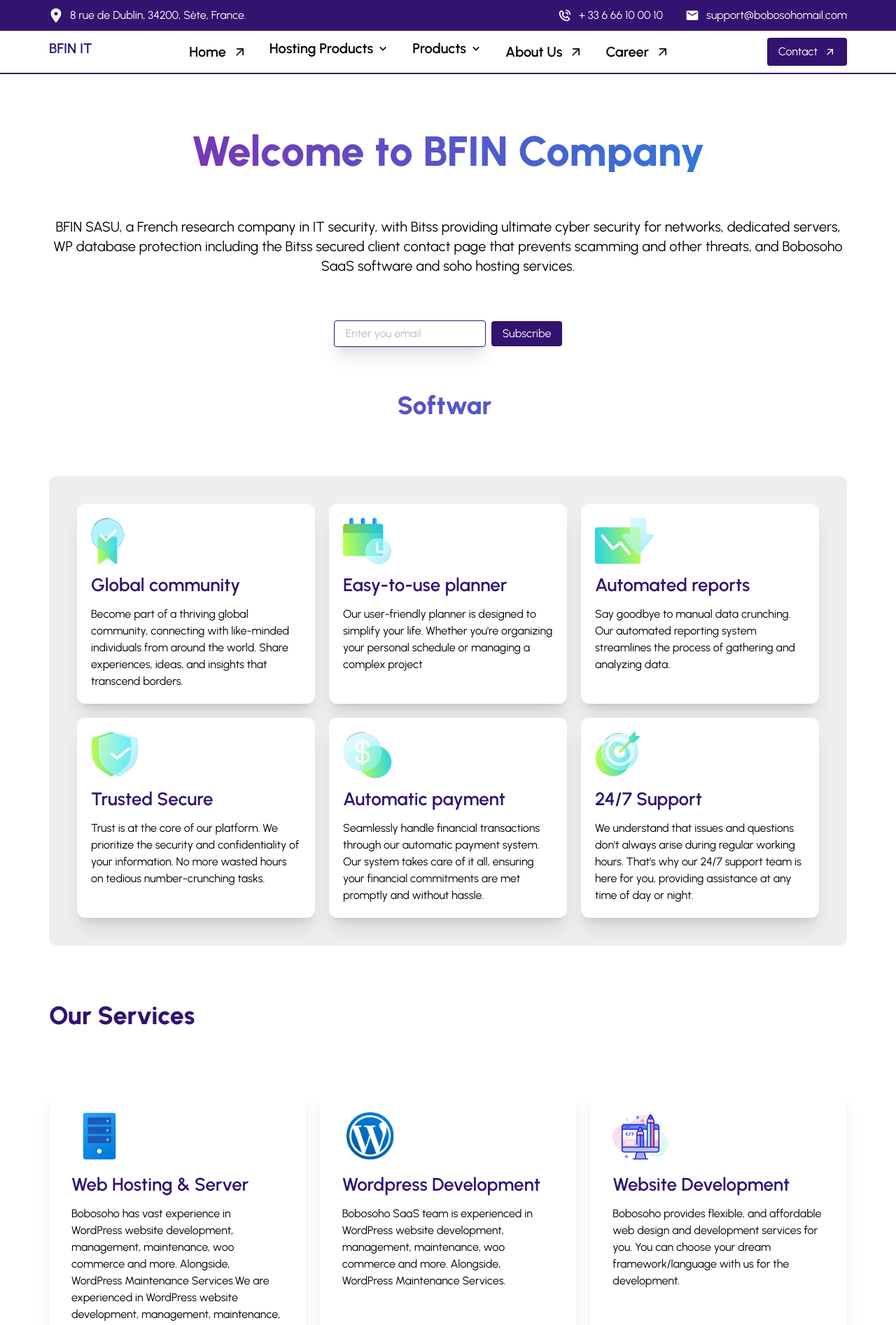
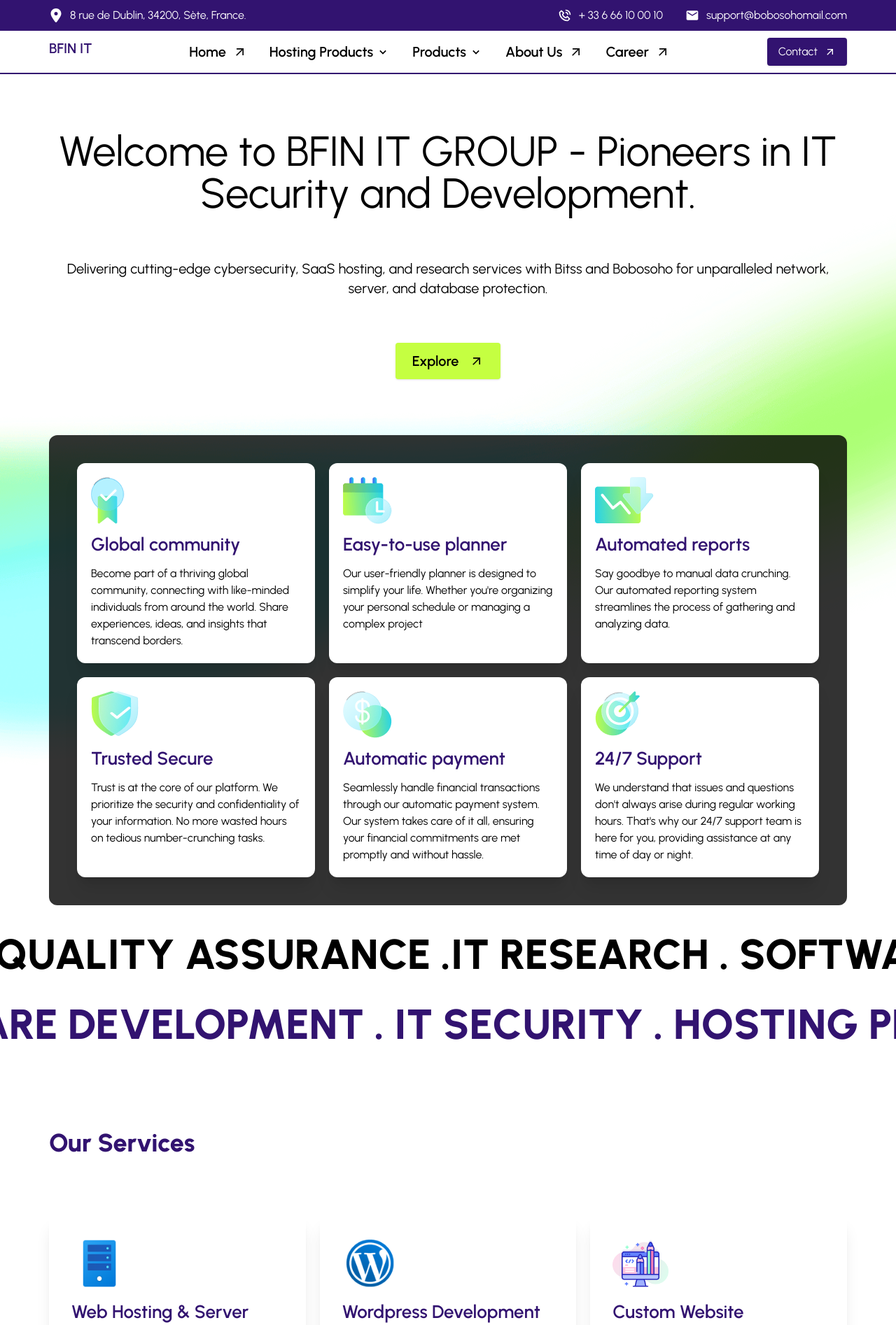
Before and after one commit to NashedShahRoni22/BFIN_Company, a React (Vite) app: page / in a window 1280 px wide. Shown: the top 1894 px of the page at 70% size. Built offline with nearby package versions, Linux system fonts and the light colour scheme; a web font is replaced by a local one.

Commit message:
Merques added

```diff
--- a/package.json
+++ b/package.json
@@ -13,6 +13,7 @@
     "@material-tailwind/react": "^2.1.9",
     "react": "^18.3.1",
     "react-dom": "^18.3.1",
+    "react-fast-marquee": "^1.6.5",
     "react-icons": "^5.2.1",
     "react-router-dom": "^6.26.0",
     "react-simple-typewriter": "^5.0.1"
--- a/src/components/Businessproof.jsx
+++ b/src/components/Businessproof.jsx
@@ -40,7 +40,7 @@
     },
   ];
   return (
-    <section className="mx-5 md:container md:mx-auto p-5 md:p-10 bg-gray-200 grid md:grid-cols-2 lg:grid-cols-3 gap-5 rounded-xl">
+    <section className="mx-5 md:container md:mx-auto p-5 md:p-10 bg-black/80 grid md:grid-cols-2 lg:grid-cols-3 gap-5 rounded-xl">
       {items.map((item, i) => (
         <div key={i} className="flex flex-col items-start gap-2.5 bg-white p-5 rounded-xl shadow-xl group hover:bg-primary hover:text-white ease-linear duration-300">
           <img src={item.image} alt="" />
--- a/src/components/DigitalEconomy.jsx
+++ b/src/components/DigitalEconomy.jsx
@@ -5,7 +5,7 @@
   return (
     <section className="mx-5 md:container md:mx-auto py-10 md:py-20 flex flex-col gap-8 md:flex-row md:items-center md:gap-16">
       <div className="md:w-1/2">
-        <img src={digitaleconomyImg} alt="" />
+        <img src={digitaleconomyImg} alt="" className="" />
       </div>
       <div className="md:w-1/2 flex flex-col gap-8 md:gap-16">
         <h5 className="text-3xl md:text-5xl text-primary font-extrabold">
--- a/src/components/HomeLanding.jsx
+++ b/src/components/HomeLanding.jsx
@@ -1,28 +1,21 @@
 import React from "react";
 import { Typewriter } from "react-simple-typewriter";
+import Businessproof from "./Businessproof";
+import { MdArrowOutward } from "react-icons/md";
 
 export default function HomeLanding() {
   return (
-    <section className="">
-      <div className="bg-primary w-full h-0.5"></div>
-      <div className="mx-5 md:container md:mx-auto py-10 md:py-20 flex flex-col gap-8 md:gap-16">
-        <h1 className="font-extrabold text-4xl md:text-6xl text-transparent bg-clip-text bg-gradient-to-r from-purple-600 to-blue-600 text-center">
-          Welcome to BFIN Company
+    <section className="banner">
+      <div className="mx-5 md:container md:mx-auto py-10 md:py-20 flex flex-col items-center gap-8 md:gap-16">
+        <h1 className="text-4xl md:text-6xl text-center">
+          Welcome to BFIN IT GROUP - Pioneers in IT Security and Development.
         </h1>
-        <p className="text-center md:text-xl ">
-          BFIN SASU, a French research company in IT security, with Bitss
-          providing ultimate cyber security for networks, dedicated servers, WP
-          database protection including the Bitss secured client contact page
-          that prevents scamming and other threats, and Bobosoho SaaS software
-          and soho hosting services.
+        <p className="text-center md:text-xl">
+          Delivering cutting-edge cybersecurity, SaaS hosting, and research
+          services with Bitss and Bobosoho for unparalleled network, server, and
+          database protection.
         </p>
-        <div className="flex items-center justify-center gap-2">
-          <input placeholder="Enter you email" className="py-1.5 px-4 border border-primary outline-none rounded shadow-xl" />
-          <button className="py-1.5 px-4 bg-primary rounded text-white">
-            Subscribe
-          </button>
-        </div>
-        <h5 className="font-extrabold text-2xl md:text-4xl text-transparent bg-clip-text bg-gradient-to-r from-purple-600 to-blue-600 text-center">
+        {/* <h5 className="font-extrabold text-2xl md:text-4xl text-transparent bg-clip-text bg-gradient-to-r from-purple-600 to-blue-600 text-center">
           <Typewriter
             words={[
               "IT research",
@@ -37,8 +30,13 @@
             deleteSpeed={50}
             delaySpeed={1000}
           />
-        </h5>
+        </h5> */}
+        <button className="px-6 py-3 bg-secondary font-semibold rounded shadow w-fit flex items-center gap-4 group md:hover:scale-110 duration-300 ease-linear">
+          <span className="md:text-xl">Explore</span>
+          <MdArrowOutward className="md:text-xl group-hover:rotate-45 duration-300 ease-linear" />
+        </button>
       </div>
+      <Businessproof />
     </section>
   );
 }
--- /dev/null
+++ b/src/components/KeywordsMerque.jsx
@@ -0,0 +1,28 @@
+import React from "react";
+import Marquee from "react-fast-marquee";
+
+export default function KeywordsMerque() {
+  return (
+    <div className="py-5 md:py-10 flex flex-col gap-5 md:gap-10">
+      <Marquee
+        speed={100}
+        pauseOnHover
+        direction="right"
+        className="text-2xl md:text-4xl lg:text-6xl uppercase font-extrabold overflow-hidden"
+      >
+        IT research . Software Development . IT Security . Hosting Provider .
+        Wordpress Development . Custom Website Development . Software Quality
+        Assurance .
+      </Marquee>
+      <Marquee
+        speed={100}
+        pauseOnHover
+        className="text-2xl md:text-4xl lg:text-6xl uppercase font-extrabold text-primary overflow-hidden"
+      >
+        IT research . Software Development . IT Security . Hosting Provider .
+        Wordpress Development . Custom Website Development . Software Quality
+        Assurance .
+      </Marquee>
+    </div>
+  );
+}
--- a/src/components/OurServices.jsx
+++ b/src/components/OurServices.jsx
@@ -10,27 +10,32 @@
     {
       image: hosting,
       title: "Web Hosting & Server",
-      desc: "Bobosoho has vast experience in WordPress website development, management, maintenance, woo commerce and more. Alongside, WordPress Maintenance Services.We are experienced in WordPress website development, management, maintenance, woo commerce and more. Alongside, WordPress Maintenance Services.",
+      desc: "Bobosoho offers comprehensive WordPress website services, including development, management, and maintenance, with expertise in WooCommerce and other related platforms. We provide reliable WordPress maintenance services, ensuring your website runs smoothly, efficiently, and securely.",
     },
     {
       image: wp,
       title: "Wordpress Development",
-      desc: "Bobosoho SaaS team is experienced in WordPress website development, management, maintenance, woo commerce and more. Alongside, WordPress Maintenance Services.",
+      desc: "Our SaaS team specializes in WordPress development, offering full-service management and maintenance. We provide tailored solutions for WooCommerce and other plugins, ensuring your WordPress site meets your specific needs with robust support and consistent performance.",
     },
     {
       image: web,
-      title: "Website Development",
-      desc: "Bobosoho provides flexible, and affordable web design and development services for you. You can choose your dream framework/language with us for the development.",
+      title: "Custom Website Development",
+      desc: "Bobosoho delivers customized web design and development services, offering flexibility in framework or language selection. We build websites that are tailored to your vision, ensuring they are both functional and affordable.",
+    },
+    {
+      image: web,
+      title: "Cyber Security",
+      desc: "Protect your website with Bobosoho's cybersecurity plugin, offering real-time monitoring, automated threat detection, and comprehensive protection against malware, DDoS attacks, and data breaches. Our easy-to-deploy solution includes firewall integration, secure login systems, and vulnerability assessments.",
     },
     {
       image: white,
       title: "SaaS White Label",
-      desc: "Bobosoho provides flexible, and affordable SaaS design and development services for you. Try the Bobosoho white label products a cost effective way of starting your IT SaaS business online from anywhere. You can choose your own branded SaaS business dream and build your own branded business.",
+      desc: "Bobosoho offers affordable white-label SaaS design and development services, allowing you to start your own branded IT SaaS business. We provide the tools and support needed to build and launch your unique SaaS platform.",
     },
     {
       image: retail,
       title: "BFIN Retail",
-      desc: "For 3 D manufacturing Contact us or send us your prototype we will under strict confidentiality contract, scan, produce it until it is exactly what your require, we will then manufacture under licence and manage all IT distribution, this is website creation, maintenance, secured hosting with bfin firewall and cyber verification system, and provide online sales management and client and product support. Includes shipping to your clients. Visit Bfin retail for our cameleasy products, saddles for droamdaires, camels, lama, cow etc. Our retail brands kcorral and cameleasy.",
+      desc: "For confidential 3D manufacturing, send us your prototype. We manage the entire process, including scanning, production, licensing, IT distribution, secure hosting, online sales management, and product support. Explore our retail brands, Kcorral and Cameleasy, for specialized products like saddles for camels and more.",
     },
   ];
   return (
@@ -42,7 +47,9 @@
         {items.map((item) => (
           <div className="flex flex-col gap-2.5 p-8 rounded-xl shadow-xl md:hover:-translate-y-5 ease-linear duration-300">
             <img src={item.image} className="h-[80px] w-[80px]" alt="" />
-            <h5 className="text-[20px] md:text-[26px] font-semibold text-primary">{item.title}</h5>
+            <h5 className="text-[20px] md:text-[26px] font-semibold text-primary">
+              {item.title}
+            </h5>
             <p className="text-[12px] md:text-[16px]">{item.desc}</p>
           </div>
         ))}
--- a/src/index.css
+++ b/src/index.css
@@ -5,3 +5,8 @@
 *{
     font-family: "Urbanist", sans-serif;
 }
+.banner{
+    background: url("../src/assets/bg-banner.png");
+    background-position: center;
+    background-size: cover;
+}
--- a/src/pages/Home.jsx
+++ b/src/pages/Home.jsx
@@ -1,15 +1,15 @@
 import React from 'react'
 import HomeLanding from '../components/HomeLanding'
-import Businessproof from '../components/Businessproof'
 import OurServices from '../components/OurServices'
 import DigitalEconomy from '../components/DigitalEconomy'
 import OurWorkingProcess from '../components/OurWorkingProcess'
+import KeywordsMerque from '../components/KeywordsMerque'
 
 export default function Home() {
   return (
     <main>
         <HomeLanding/>
-        <Businessproof/>
+        <KeywordsMerque/>
         <OurServices/>
         <DigitalEconomy/>
         <OurWorkingProcess/>
--- a/src/shared/Topbar.jsx
+++ b/src/shared/Topbar.jsx
@@ -119,10 +119,11 @@
     },
   ];
   return (
-    <nav className="py-2.5 mx-5 md:container md:mx-auto flex justify-between">
+    <nav className="sticky top-0 bg-white z-50">
+      <section className="py-2.5 mx-5 md:container md:mx-auto flex justify-between">
         <p className="text-[20px] text-primary font-semibold">BFIN IT</p>
         {/* desktop view  */}
-      <div className="hidden lg:flex lg:gap-8">
+        <div className="hidden lg:flex lg:gap-8 lg:items-center">
           {MenuItems.map((mi, i) => (
             <>
               {mi.child ? (
@@ -165,7 +166,7 @@
         )}
 
         {showNav && (
-        <div className="lg:hidden p-5 flex flex-col gap-4 absolute top-20 left-0 bg-white min-w-full min-h-screen">
+          <div className="lg:hidden p-5 flex flex-col gap-4 absolute top-10 left-0 bg-white min-w-full min-h-screen">
             {MenuItems.map((mi, i) => (
               <>
                 {mi.child ? (
@@ -218,9 +219,11 @@
           </div>
         )}
 
-      <Link className="px-4 py-2 bg-primary rounded shadow text-white hidden lg:flex gap-2.5 items-center">
-        Contact <MdArrowOutward />
+        <Link className="px-4 py-2 bg-primary rounded shadow text-white hidden lg:flex gap-2.5 items-center group">
+          Contact <MdArrowOutward className="group-hover:rotate-45 duration-300 ease-linear" />
         </Link>
+      </section>
+      <div className="bg-primary w-full h-0.5"></div>
     </nav>
   );
 }
--- a/tailwind.config.js
+++ b/tailwind.config.js
@@ -5,6 +5,7 @@
   theme: {
     colors: {
       'primary': '#321370',
+      'secondary': '#C5FF41',
     },
     extend: {},
   },
```
Also changed, not shown: src/components/OurWorkingProcess.jsx (+10 -3 lines), src/layouts/Main.jsx (+7 -2 lines), src/assets/bg-banner.png (added), 1 other file (tests, documents, lock files or other folders). Lines whose indentation alone changed are shown as unchanged.
